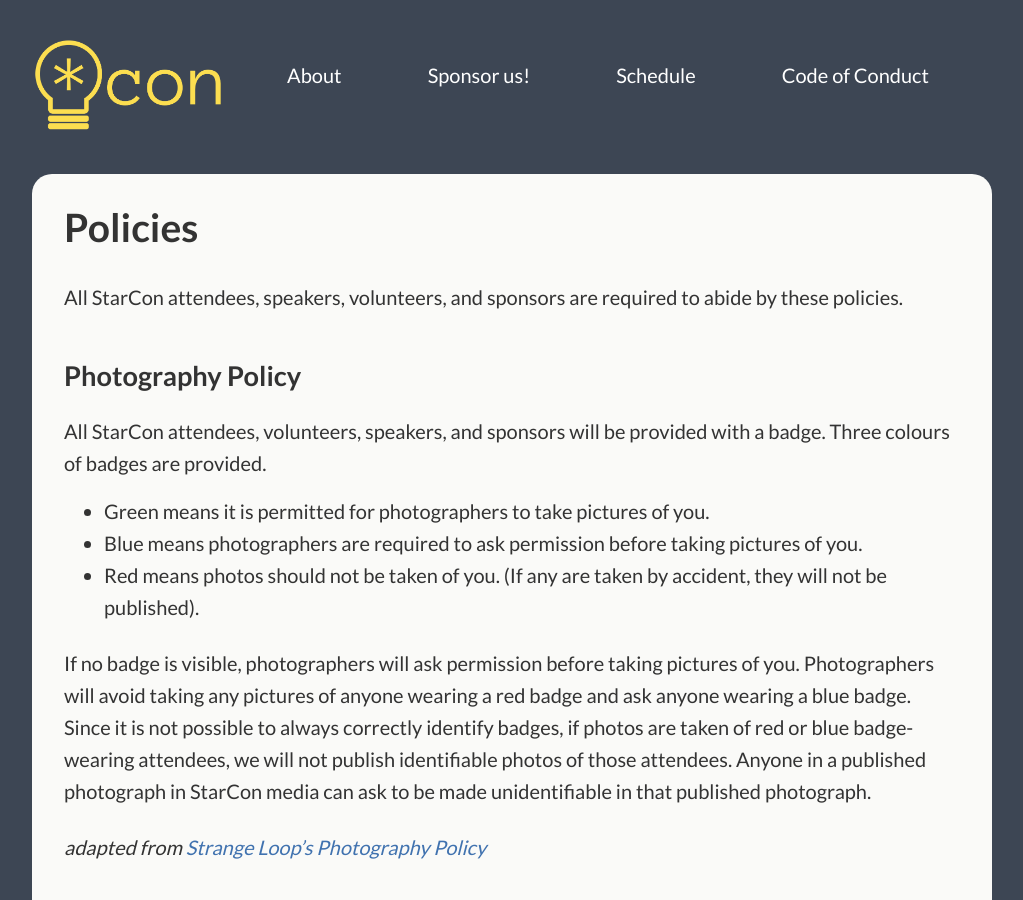
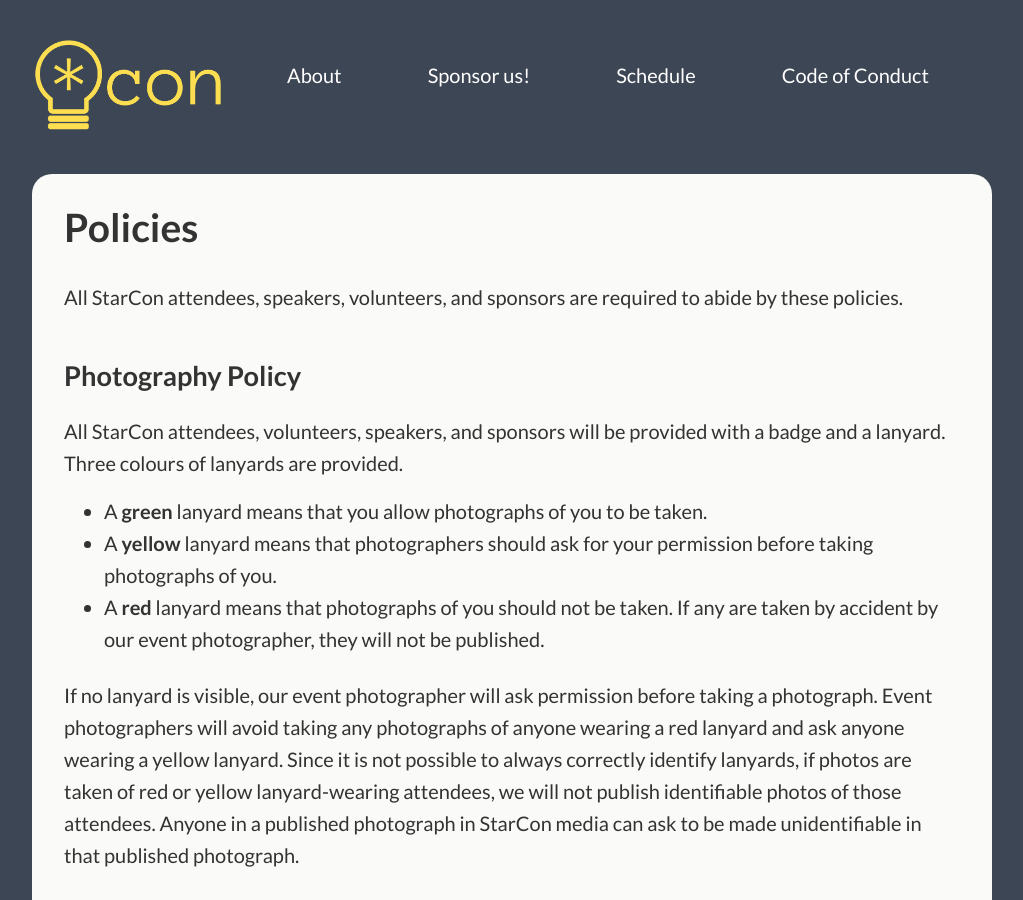
Before and after one commit to StarConKW/starconkw.github.io, a Jekyll site: the page built from _pages/policies.md, in a window 1280 px wide and 900 px high. Shown: the whole window, without its empty margins (128-1151 px from the left). Built offline with Jekyll 4.4.1, drawn with Linux system fonts in a browser that asks for light colours; some of the changed text lies outside the part shown.

Commit message:
Update photography policy (#144)
* Update policies.md

* Update policies.md

* change blue to yellow

* spelling mistake

* clarify wording

```diff
--- a/_pages/policies.md
+++ b/_pages/policies.md
@@ -9,13 +9,15 @@ All StarCon attendees, speakers, volunteers, and sponsors are required to abide
 
 ## Photography Policy
 
-All StarCon attendees, volunteers, speakers, and sponsors will be provided with a badge. Three colours of badges are provided.
+All StarCon attendees, volunteers, speakers, and sponsors will be provided with a badge and a lanyard. Three colours of lanyards are provided.
 
-- Green means it is permitted for photographers to take pictures of you.
-- Blue means photographers are required to ask permission before taking pictures of you.
-- Red means photos should not be taken of you. (If any are taken by accident, they will not be published).
+- A **green** lanyard means that you allow photographs of you to be taken.
+- A **yellow** lanyard means that photographers should ask for your permission before taking photographs of you.
+- A **red** lanyard means that photographs of you should not be taken. If any are taken by accident by our event photographer, they will not be published.
 
-If no badge is visible, photographers will ask permission before taking pictures of you. Photographers will avoid taking any pictures of anyone wearing a red badge and ask anyone wearing a blue badge. Since it is not possible to always correctly identify badges, if photos are taken of red or blue badge-wearing attendees, we will not publish identifiable photos of those attendees. Anyone in a published photograph in StarCon media can ask to be made unidentifiable in that published photograph.
+If no lanyard is visible, our event photographer will ask permission before taking a photograph. Event photographers will avoid taking any photographs of anyone wearing a red lanyard and ask anyone wearing a yellow lanyard. Since it is not possible to always correctly identify lanyards, if photos are taken of red or yellow lanyard-wearing attendees, we will not publish identifiable photos of those attendees. Anyone in a published photograph in StarCon media can ask to be made unidentifiable in that published photograph.
+
+All attendees, sponsors, organizers, volunteers, and speakers are also expected to abide by this policy.
 
 *adapted from [Strange Loop's Photography Policy](https://www.thestrangeloop.com/policies.html)*
 
```
